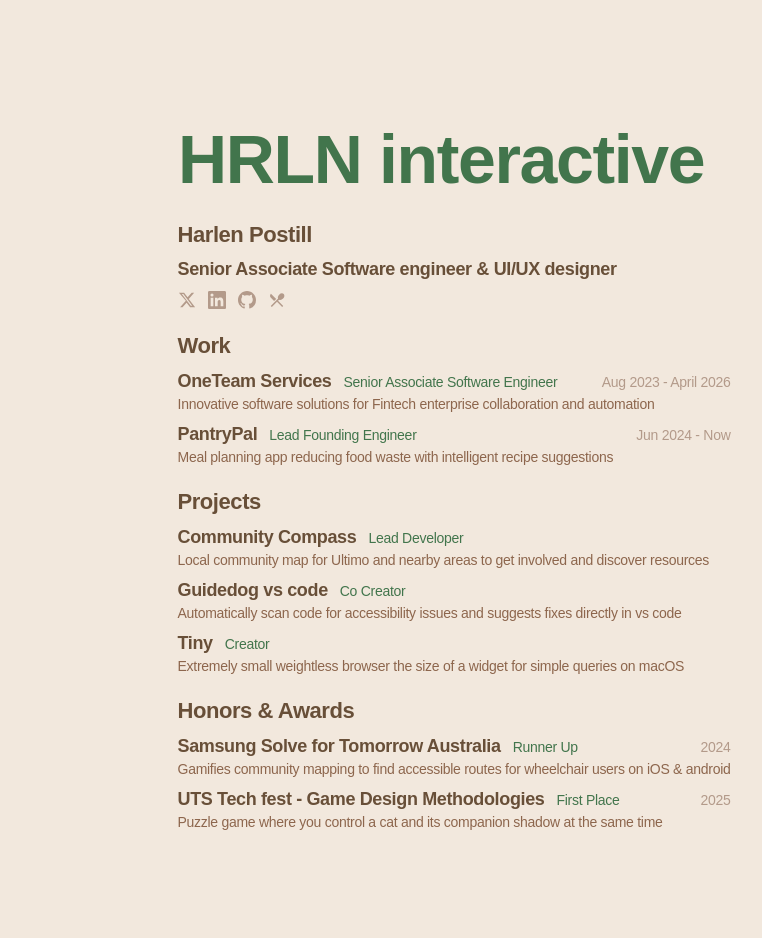
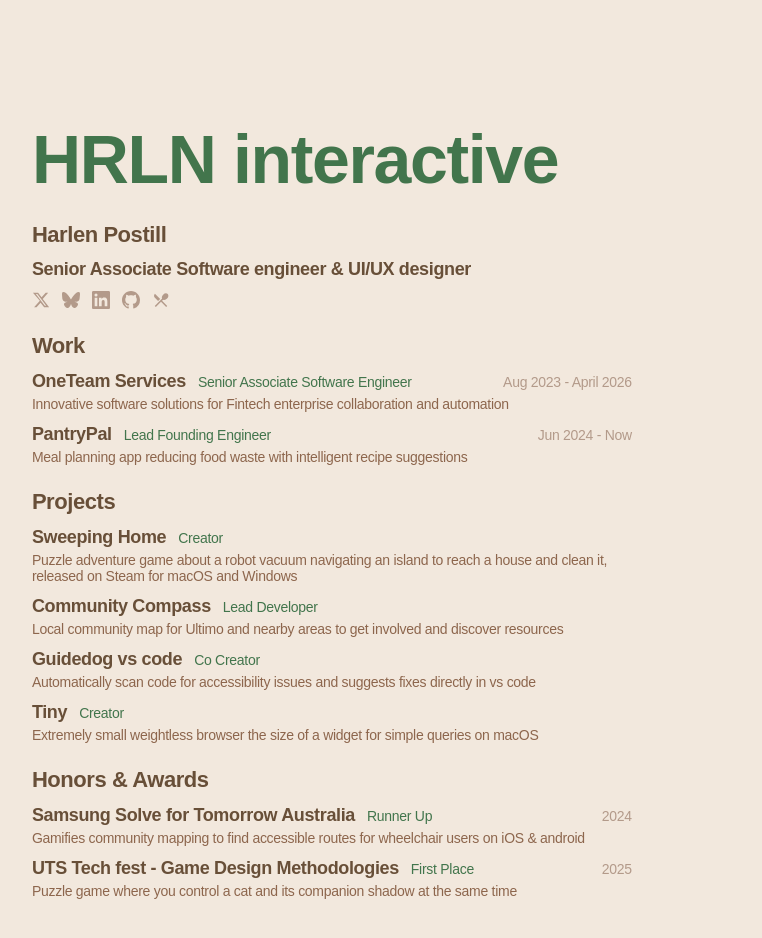
Before and after one commit to HarlenPostill/portfolio, a React (Vite) app: page / in a window 1280 px wide. Shown: the top 938 px of the page, without its empty margins (186-948 px from the left). Built offline with nearby package versions, Linux system fonts and the light colour scheme; a web font is replaced by a local one.

Commit message:
added sweeping home

```diff
--- a/src/App.tsx
+++ b/src/App.tsx
@@ -49,6 +49,13 @@
 ];
 
 const projectItems = [
+  {
+    title: "Sweeping Home",
+    role: "Creator",
+    description:
+      "Puzzle adventure game about a robot vacuum navigating an island to reach a house and clean it, released on Steam for macOS and Windows",
+    url: "https://store.steampowered.com/app/4960690/Sweeping_Home/",
+  },
   {
     title: "Community Compass",
     role: "Lead Developer",
@@ -299,6 +306,26 @@
           </a>
           <a
             className="social-icon"
+            href="https://bsky.app/profile/hrln-interactive.com"
+            target="_blank"
+            rel="noreferrer"
+            aria-label="BlueSky"
+          >
+            <svg
+              xmlns="http://www.w3.org/2000/svg"
+              width="256"
+              height="226"
+              preserveAspectRatio="xMidYMid"
+              viewBox="0 0 256 226"
+            >
+              <path
+                fill="currentColor"
+                d="M55.491 15.172c29.35 22.035 60.917 66.712 72.509 90.686 11.592-23.974 43.159-68.651 72.509-90.686C221.686-.727 256-13.028 256 26.116c0 7.818-4.482 65.674-7.111 75.068-9.138 32.654-42.436 40.983-72.057 35.942 51.775 8.812 64.946 38 36.501 67.187-54.021 55.433-77.644-13.908-83.696-31.676-1.11-3.257-1.63-4.78-1.637-3.485-.008-1.296-.527.228-1.637 3.485-6.052 17.768-29.675 87.11-83.696 31.676-28.445-29.187-15.274-58.375 36.5-67.187-29.62 5.041-62.918-3.288-72.056-35.942C4.482 91.79 0 33.934 0 26.116 0-13.028 34.314-.727 55.491 15.172Z"
+              />
+            </svg>
+          </a>
+          <a
+            className="social-icon"
             href="https://linkedin.com/in/harlenpostill"
             target="_blank"
             rel="noreferrer"
```
